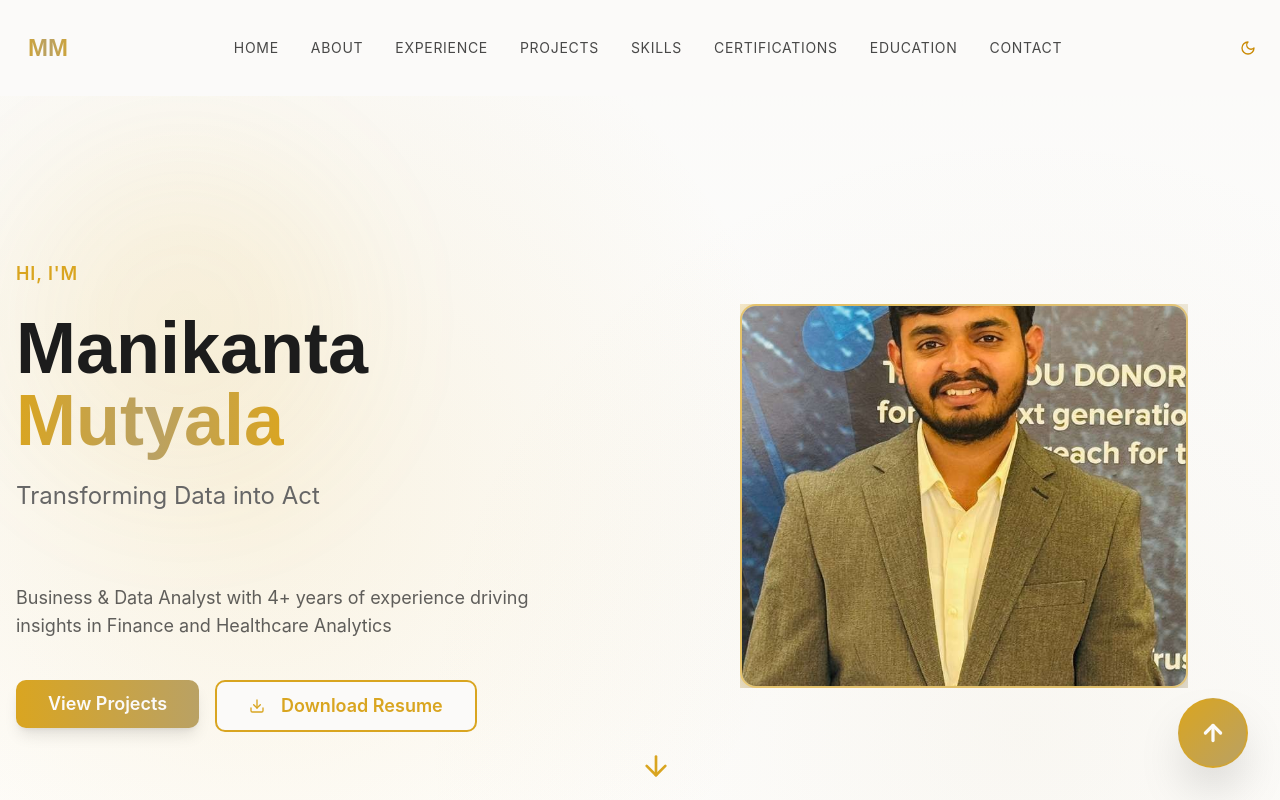
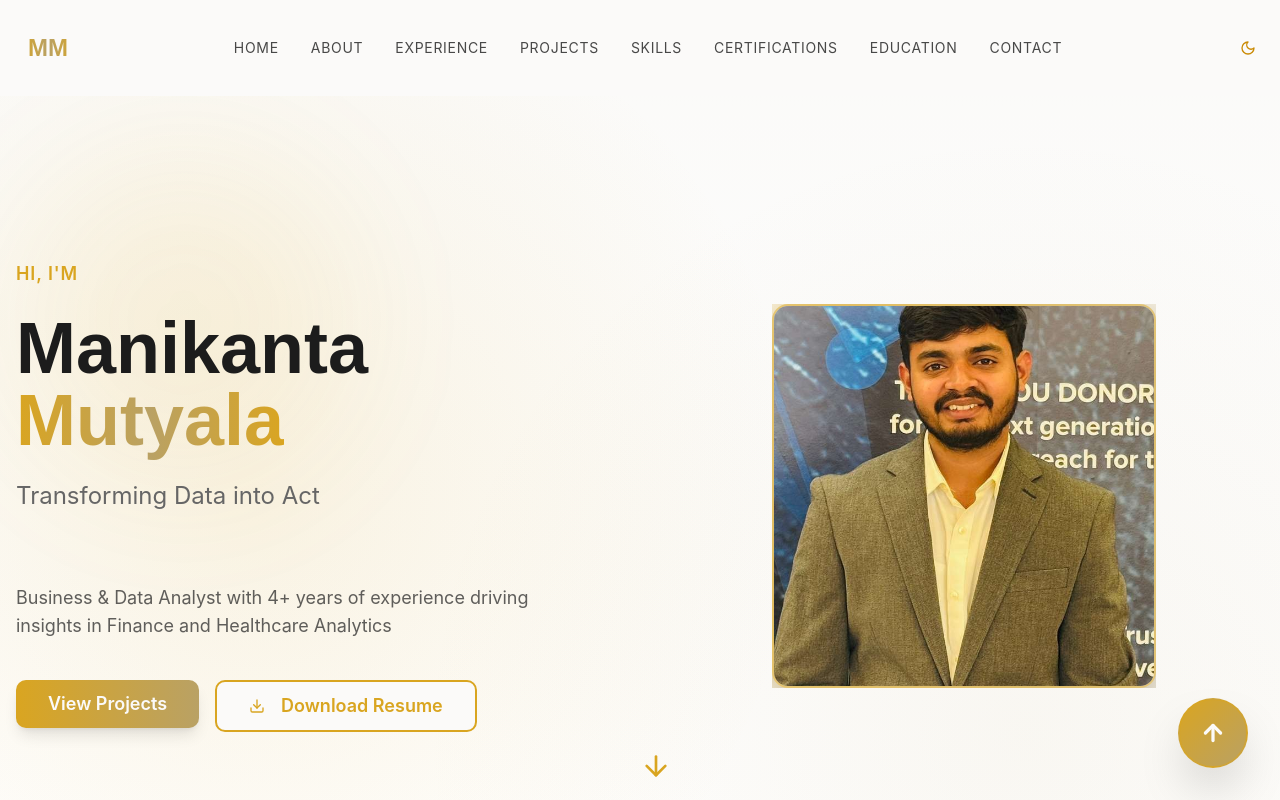
Before and after one commit to Applywizz-git/applywizz-manikanta, a React (Vite) app: page / in a window 1280 px wide. Shown: the top 800 px of the page. Built offline with nearby package versions, Linux system fonts and the light colour scheme; the HTML template or start-up script is replaced by a standard one.

Commit message:
Update Hero.tsx

```diff
--- a/src/components/Hero.tsx
+++ b/src/components/Hero.tsx
@@ -91,7 +91,7 @@ const Hero = () => {
             transition={{ duration: 0.8, delay: 0.3 }}
             className="relative"
           >
-<div className="relative w-full max-w-md mx-auto h-72 md:h-96 overflow-hidden">
+<div className="relative w-full max-w-sm mx-auto h-96 overflow-hidden">
   <motion.div
     className="absolute inset-0 bg-gradient-to-r from-primary to-secondary rounded-2xl blur-2xl opacity-60"
     animate={{ scale: [1, 1.08, 1], rotate: [0, 5, 0] }}
@@ -100,7 +100,7 @@ const Hero = () => {
   <img
     src={heroPortrait}
     alt="Manikanta Mutyala - Business & Data Analyst"
-    className="relative rounded-2xl shadow-2xl border-2 border-primary/50 w-full h-full object-cover hover:border-primary transition-all duration-300"
+className="relative rounded-2xl shadow-2xl border-2 border-primary/50 w-full h-full object-cover hover:border-primary transition-all duration-300"
 />
   </div>
           </motion.div>
```
